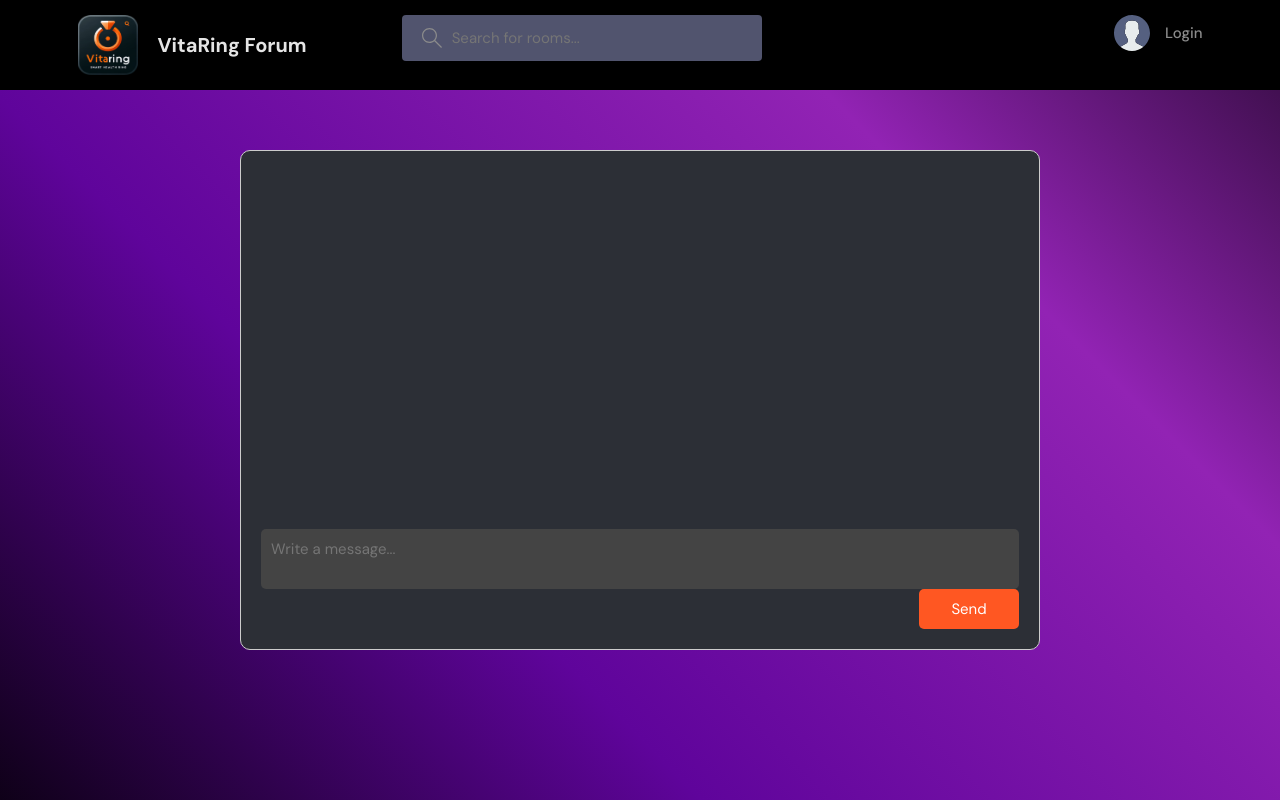
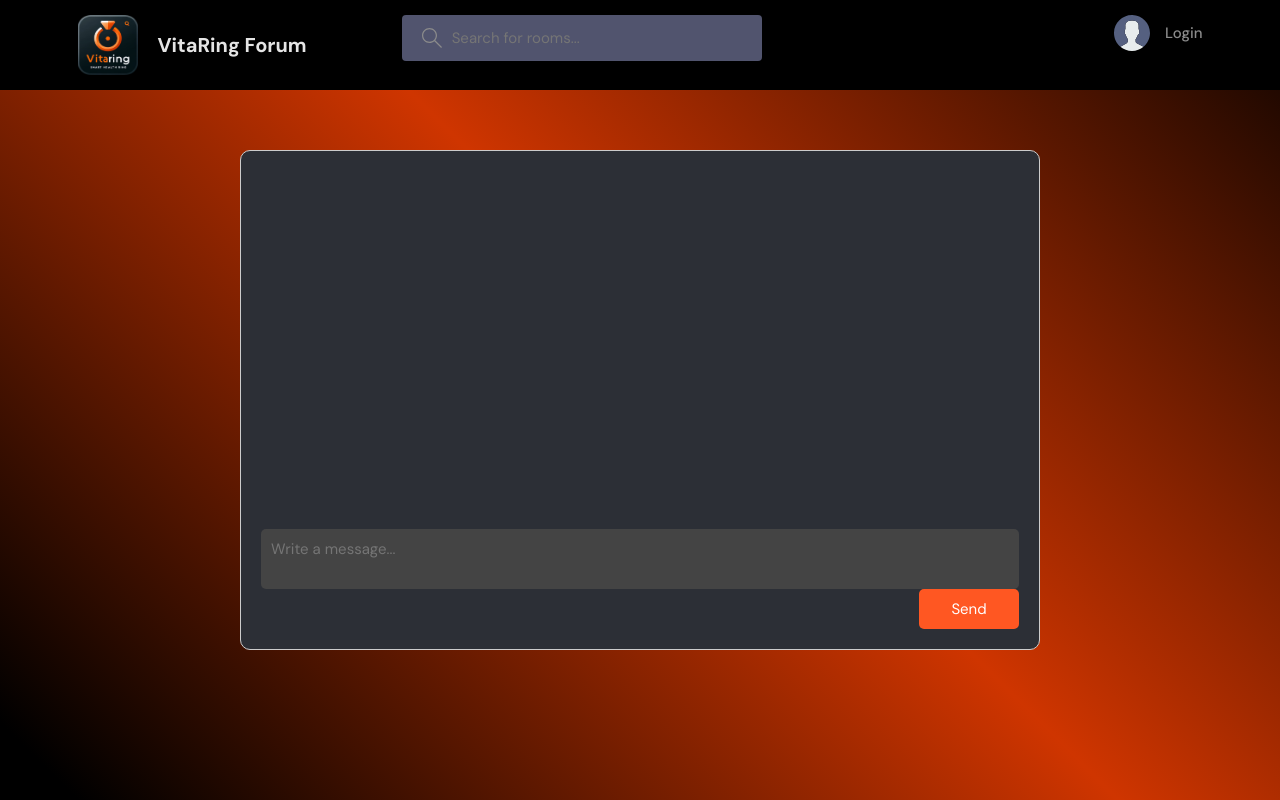
Before and after one commit to Mikku0/VitaRing_project, a Django app: page /chatbot/ in a window 1280 px wide. Run offline with Django 5.2, Linux system fonts and the light colour scheme; parts of the project's set-up code (start-up, migrations or seed data) failed here and were passed over.

Commit message:
updated frontend

```diff
--- a/static/styles/style.css
+++ b/static/styles/style.css
@@ -1,7 +1,7 @@
 @import url("https://fonts.googleapis.com/css2?family=DM+Sans:wght@400;500;700&display=swap");
 
 :root {
-  --color-main: #71c6dd;
+  --color-main: #ffffff;
   --color-main-light: #e1f6fb;
   --color-dark: #000000;
   --color-dark-medium: #51546e;
@@ -49,7 +49,7 @@ body {
   color: var(--color-light-gray);
   min-height: 100vh;
   /* Animowany gradient */
-  background: linear-gradient(45deg, #000000,#000000, #5f049b,#9223b4,#000000, #370b55);
+  background: linear-gradient(45deg, #000000,#000000, #cf3500,#000000, #d63800);
   background-size: 200% 200%;
   animation: gradientAnimation 50s ease infinite;
 }
```
Also changed, not shown: static/js/script.js (+0 -45 lines).
